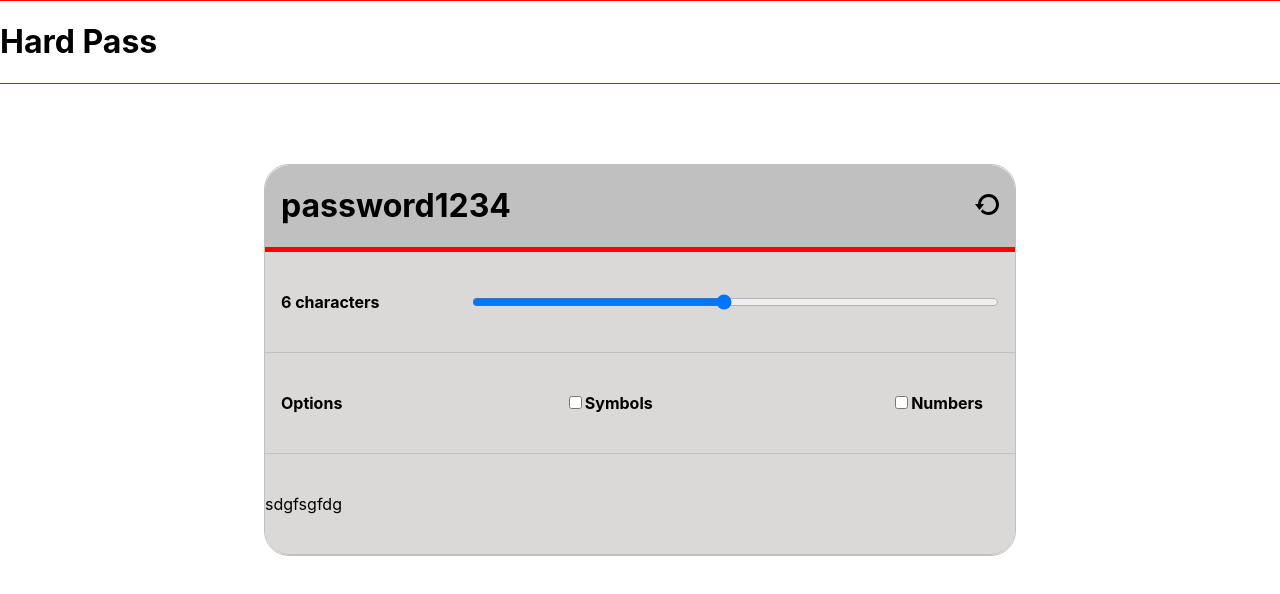
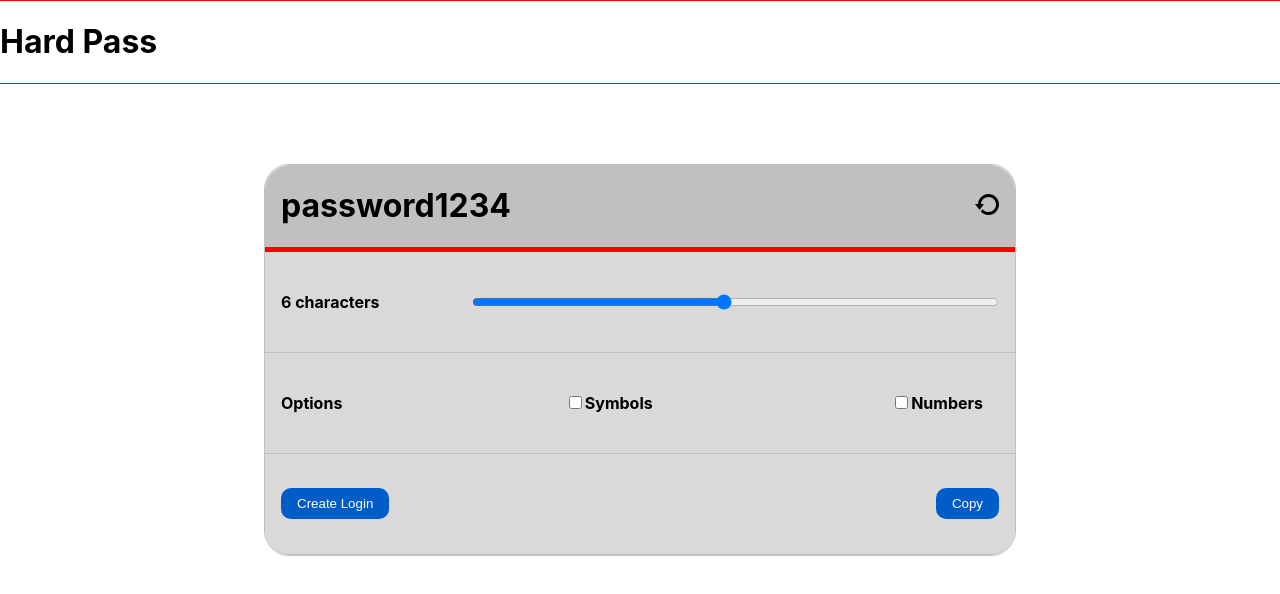
Before and after one commit to SJellen/hard-pass, a React (Create React App) app: page / in a window 1280 px wide. Shown: the top 594 px of the page. Built offline with nearby package versions, Linux system fonts and the light colour scheme.

Commit message:
buttons added, need more styling and logic

```diff
--- a/src/components/Main.js
+++ b/src/components/Main.js
@@ -37,7 +37,8 @@ export default function Main(){
                 </span>
             </div>
             <div className="selection-container">
-                sdgfsgfdg
+                <span className="selection-container-left" ><button>Create Login</button></span>
+                <span className="selection-container-right" ><button>Copy</button></span>
             </div>
         </div>
             <div className="slide-down-container">
--- a/src/styles/Main.css
+++ b/src/styles/Main.css
@@ -68,6 +68,18 @@
 
 }
 
+button {
+    background-color: #005CC8;
+    border: none;
+    color: white;
+    padding: .5rem 1rem;
+    border-radius: 10px;
+}
+
+button:hover {
+    cursor: pointer;
+}
+
 .slide-down-container {
     width: 100%;
     height: 100px;
```
